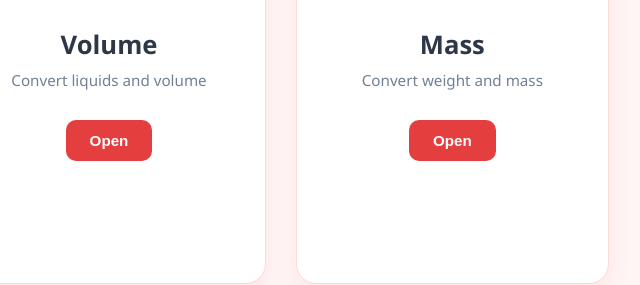
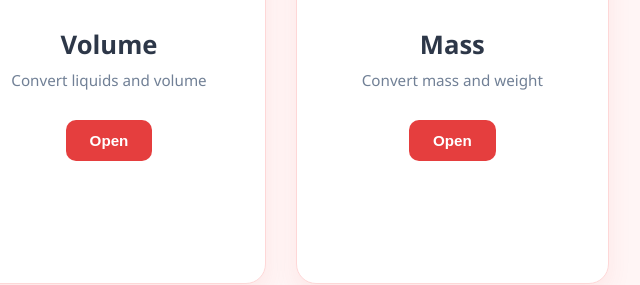
Before and after one commit to Godwinzin/Unit-Converter, a plain HTML site: page index.html in a window 1280 px wide. Shown: the part 268-553 px from the top of the page, 531-1171 px from the left. Drawn offline with Linux system fonts and the light colour scheme.

Commit message:
Interchanged mass and weight

```diff
--- a/index.html
+++ b/index.html
@@ -88,7 +88,7 @@
                 <!-- FRONT -->
                 <div class="card-front">
                     <h2>Mass</h2>
-                    <p>Convert weight and mass</p>
+                    <p>Convert mass and weight</p>
                     <button class="open-btn">Open</button>
                 </div>
 
```
